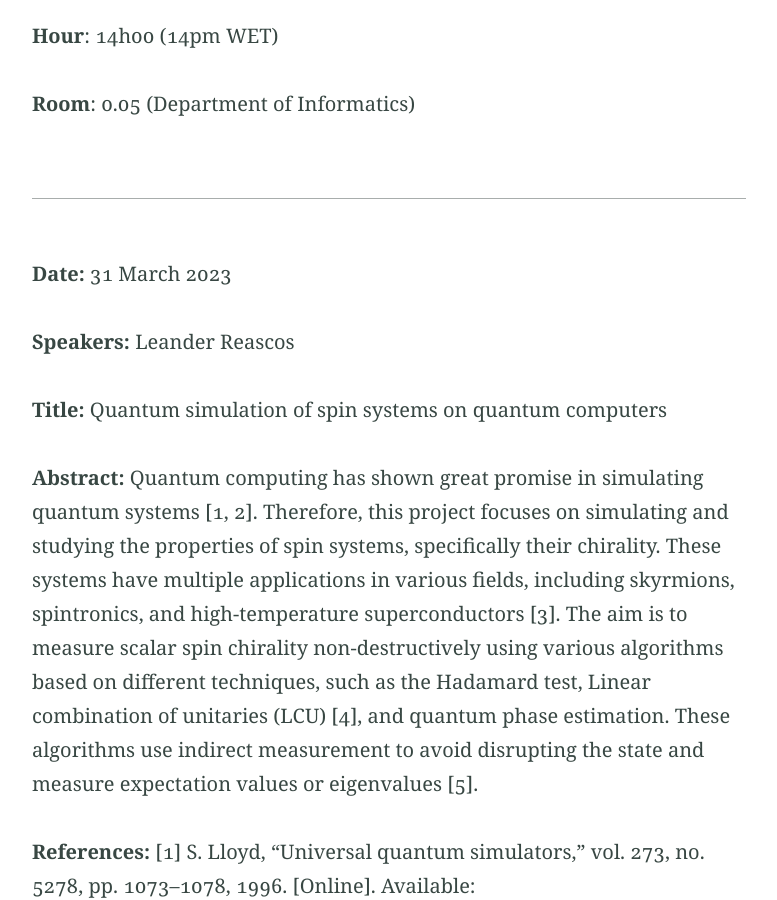
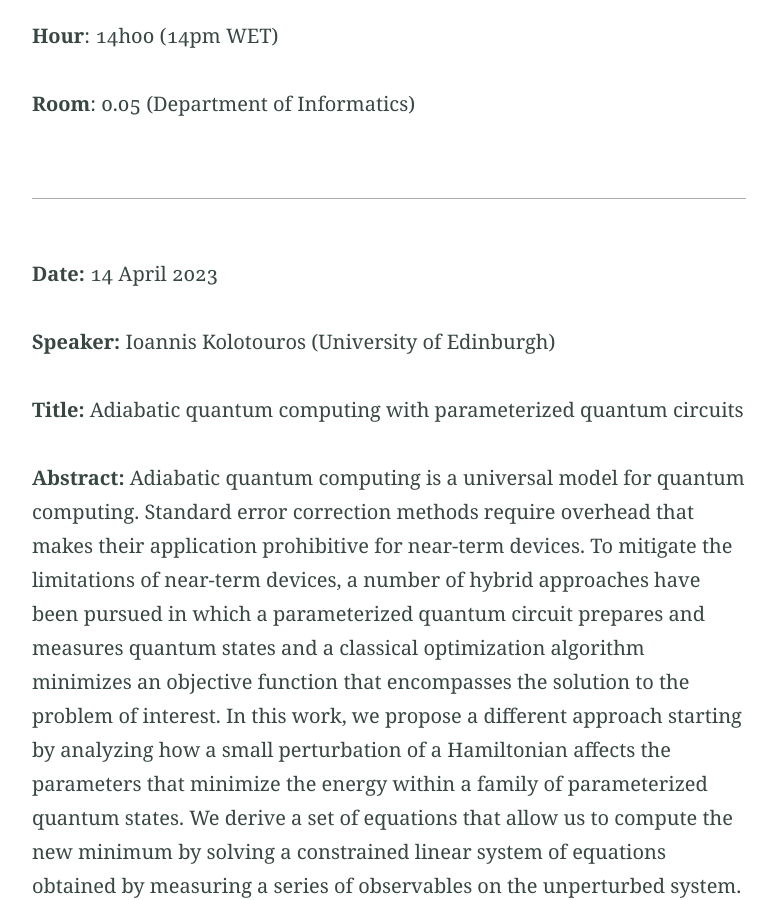
Before and after one commit to quantum-um/quantum-um.github.io, a Jekyll site: the page built from seminars.md, in a window 1280 px wide and 900 px high, scrolled down 611 px. Shown: the whole window, without its empty margins (251-1028 px from the left). Built offline with Jekyll 4.4.1, drawn with Linux system fonts in a browser that asks for light colours; some of the changed text lies outside the part shown.

Commit message:
Added seminar info

```diff
--- a/seminars.md
+++ b/seminars.md
@@ -19,9 +19,39 @@ Valid until the end of the 2022/23 academic year
 ---
 
 **Date:**
+14 April 2023
+
+**Speaker:**
+Ioannis Kolotouros (University of Edinburgh)
+
+**Title:**
+Adiabatic quantum computing with parameterized quantum circuits
+
+**Abstract:**
+Adiabatic quantum computing is a universal model for quantum computing. Standard error correction
+methods require overhead that makes their application prohibitive for near-term devices. To mitigate
+the limitations of near-term devices, a number of hybrid approaches have been pursued in which a
+parameterized quantum circuit prepares and measures quantum states and a classical optimization
+algorithm minimizes an objective function that encompasses the solution to the problem of
+interest. In this work, we propose a different approach starting by analyzing how a small
+perturbation of a Hamiltonian affects the parameters that minimize the energy within a family of
+parameterized quantum states. We derive a set of equations that allow us to compute the new minimum
+by solving a constrained linear system of equations obtained by measuring a series of observables on
+the unperturbed system. We then propose a discrete version of adiabatic quantum computing which can
+be implemented with NISQ devices while at the same time is insensitive to the initialization of the
+parameters and to other limitations hindered in the optimization part of variational quantum
+algorithms. We also derive a lower bound on the number of discrete steps needed to guarantee
+success. We compare our proposed algorithm with the Variational Quantum Eigensolver on two classical
+optimization problems, namely MaxCut and Number Partitioning, and on a quantum spin-configuration
+problem, the Transverse-Field Ising Chain model, and confirm that our approach demonstrates superior
+performance.
+
+---
+
+**Date:**
 31 March 2023
 
-**Speakers:**
+**Speaker:**
 Leander Reascos
 
 **Title:**
@@ -66,7 +96,7 @@ with direct measurements,” Physical Review Research, vol. 1, no. 1, p.
 **Date:**
 24 March 2023
 
-**Speakers:**
+**Speaker:**
 André Sequeira
 
 **Title:**
@@ -101,7 +131,7 @@ gradients [5] are discussed using the quantum fisher information [6].
 **Date:**
 10 March 2023
 
-**Speakers:**
+**Speaker:**
 José Diogo Guimarães
 [[slides]({{ site.url }}/slides/presentation_technique_INL_noise-assisted.pdf)]
 
```
